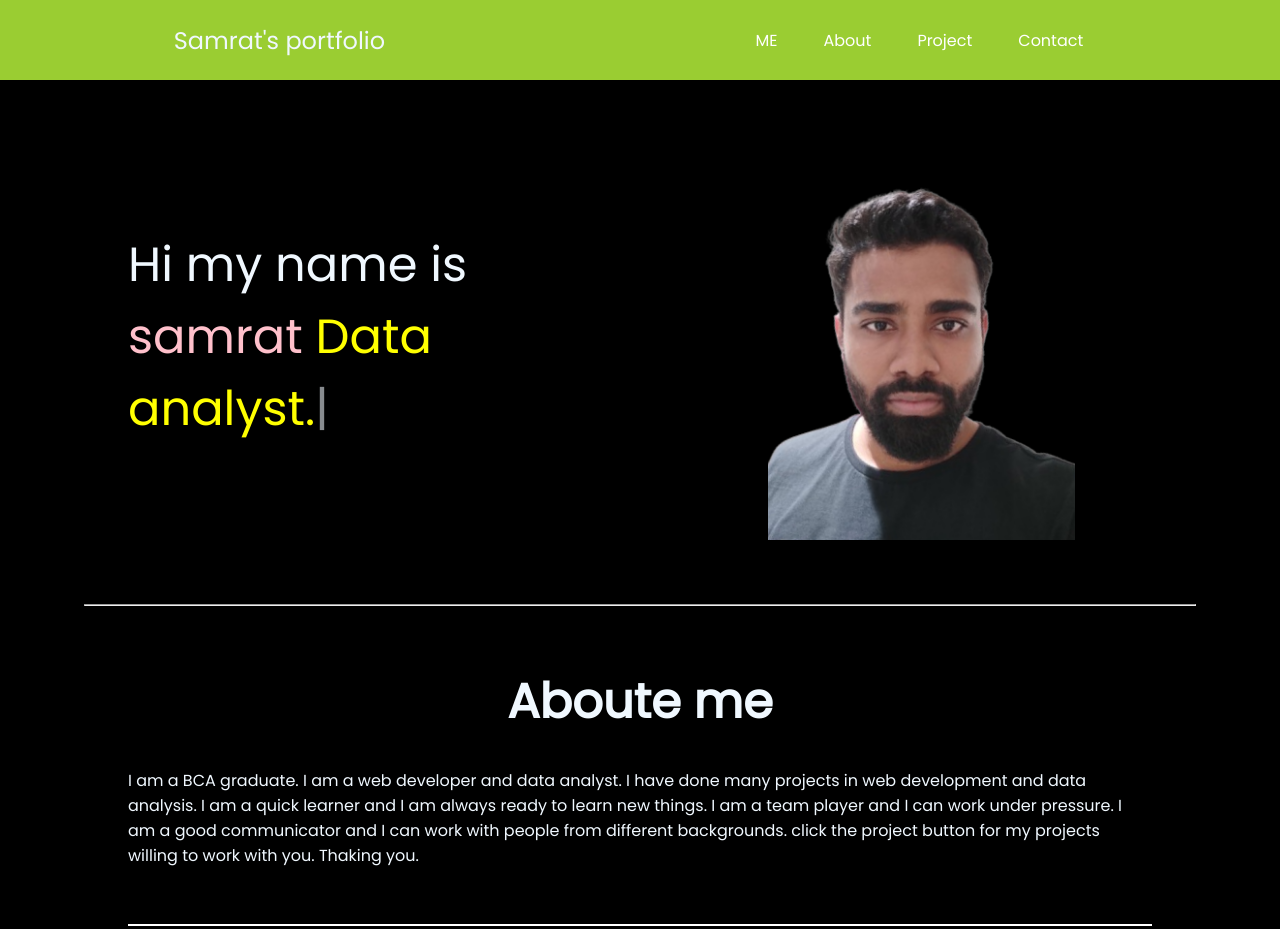
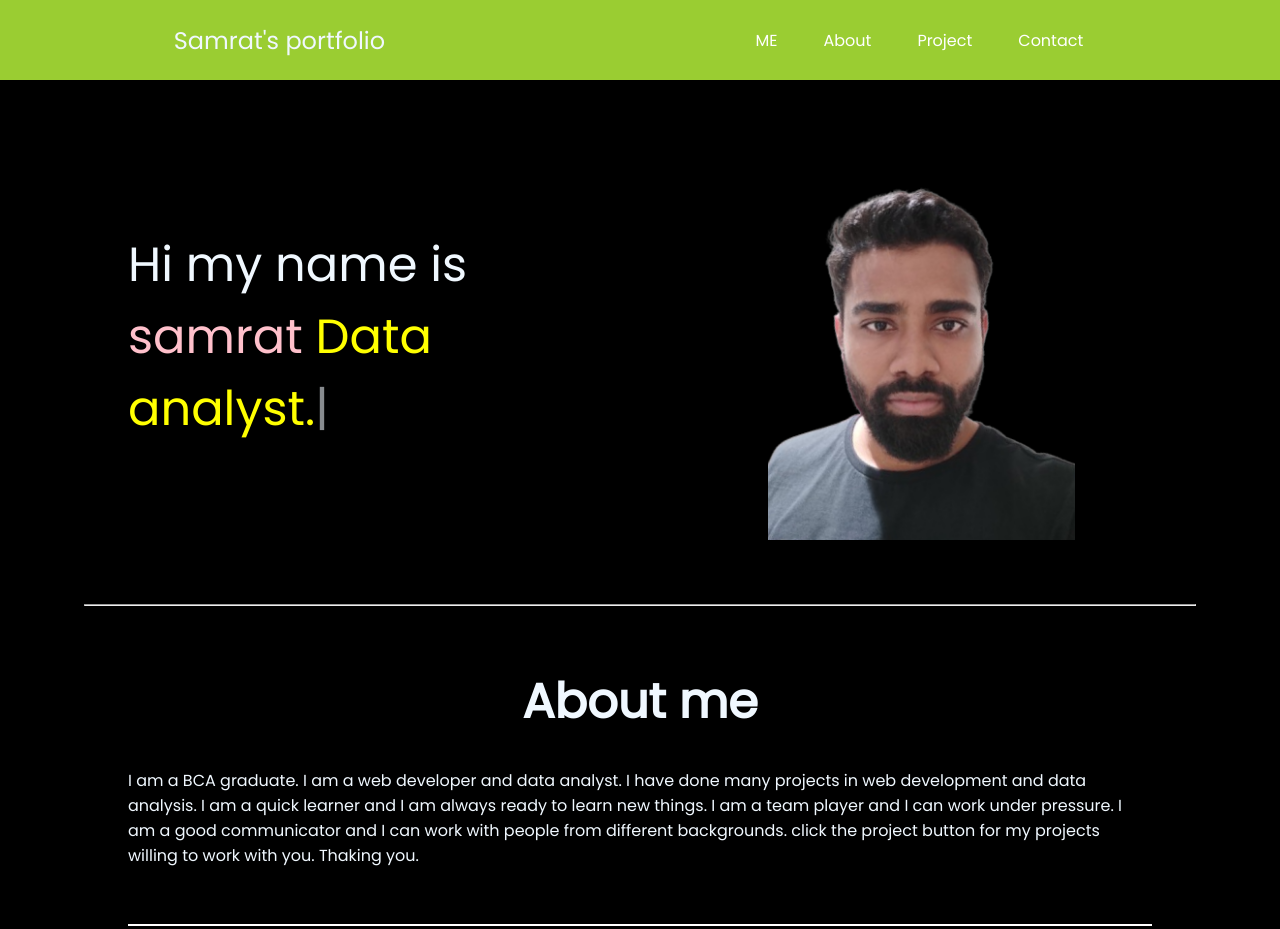
Before and after one commit to 6ix9ine2wo/portfolio, a plain HTML site: page index.html in a window 1280 px wide. Drawn offline with nearby package versions, Linux system fonts and the light colour scheme.

Commit message:
Update index.html

```diff
--- a/index.html
+++ b/index.html
@@ -166,7 +166,7 @@
 <hr>
         <section class="secondsection">
 
-            <h1>Aboute me </h1>
+            <h1>About me </h1>
 
 
             I am a BCA graduate. I am a web developer and data analyst. I have done many projects in web development and data analysis. I am a quick learner and I am always ready to learn new things. I am a team player and I can work under pressure. I am a good communicator and I can work with people from different backgrounds.
```
